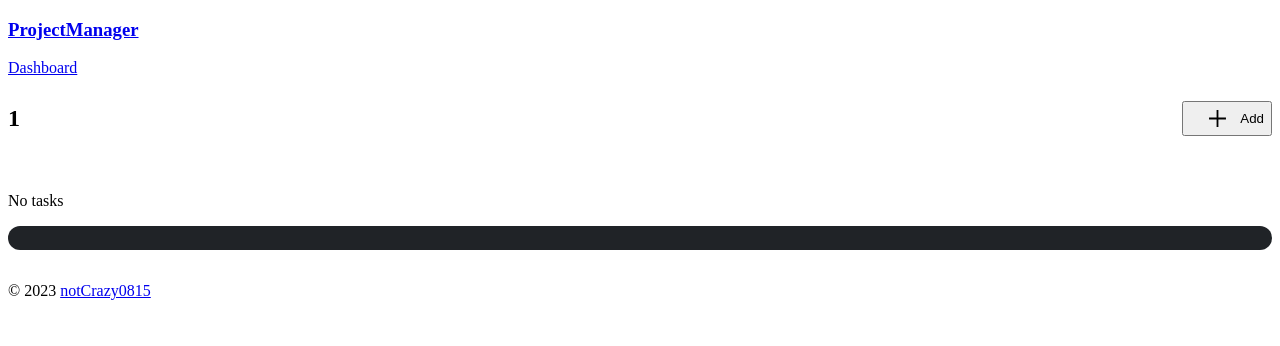
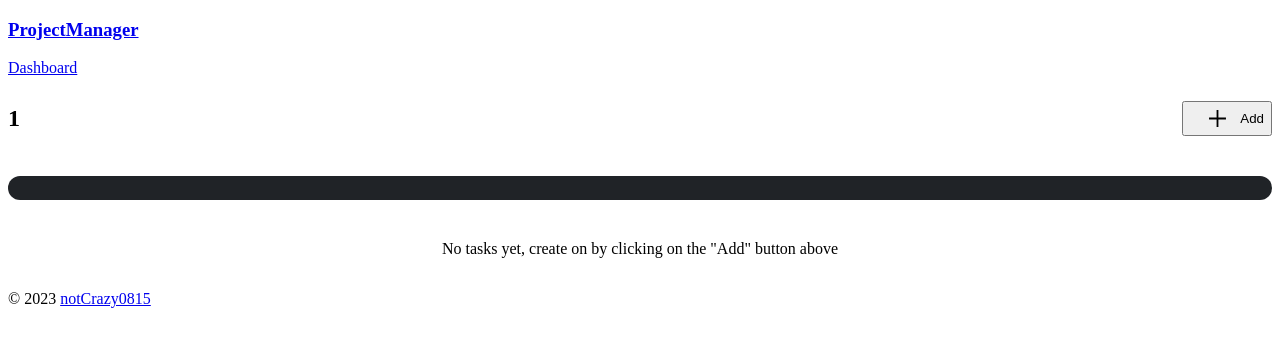
Before and after one commit to notCrazy0815/projectmanager, a SvelteKit app: page /dashboard/1 in a window 1280 px wide. Shown: the top 346 px of the page. Built offline with nearby package versions, Linux system fonts and the light colour scheme.

Commit message:
added text for no tasks or projects

```diff
--- a/src/routes/api/projects/+server.ts
+++ b/src/routes/api/projects/+server.ts
@@ -96,6 +96,11 @@ const projects: Project[] = [
                 status: "in_progress"
             }
         ]
+    },
+    {
+        name: "Mathe Hausaufgaben",
+        description: "Hausaufgaben für Mathe, Abgabe am Montag.",
+        tasks: [],
     }
 ];
 
--- a/src/routes/dashboard/[name]/+page.svelte
+++ b/src/routes/dashboard/[name]/+page.svelte
@@ -35,9 +35,6 @@ import ProjectOverview from "../../../components/ProjectOverview.svelte";
     </div>
     <p>{ description }</p>
 </div>
-{#if tasks.length === 0}
-    <p>No tasks</p>
-{/if}
 {#await project}
     <div></div>
 {:then project}
@@ -56,9 +53,13 @@ import ProjectOverview from "../../../components/ProjectOverview.svelte";
     {#await project}
         <p>Loading tasks</p>
     {:then project}
-        {#each tasks as task}
-            <TaskCard task={task} />
-        {/each}
+        {#if tasks.length === 0}
+            <p class="no-task-text">No tasks yet, create on by clicking on the "Add" button above</p>
+        {:else}
+            {#each tasks as task}
+                <TaskCard task={task} />
+            {/each}
+        {/if}
     {:catch error}
         <p>Something went wrong</p>
     {/await}
@@ -90,6 +91,11 @@ import ProjectOverview from "../../../components/ProjectOverview.svelte";
         }
     }
 
+    .no-task-text {
+        text-align: center;
+        margin-top: $margin-large;
+    }
+
     .task-wrapper {
         display: flex;
         flex-direction: column;
```
Also changed, not shown: src/routes/dashboard/+page.svelte (+9 -0 lines).
